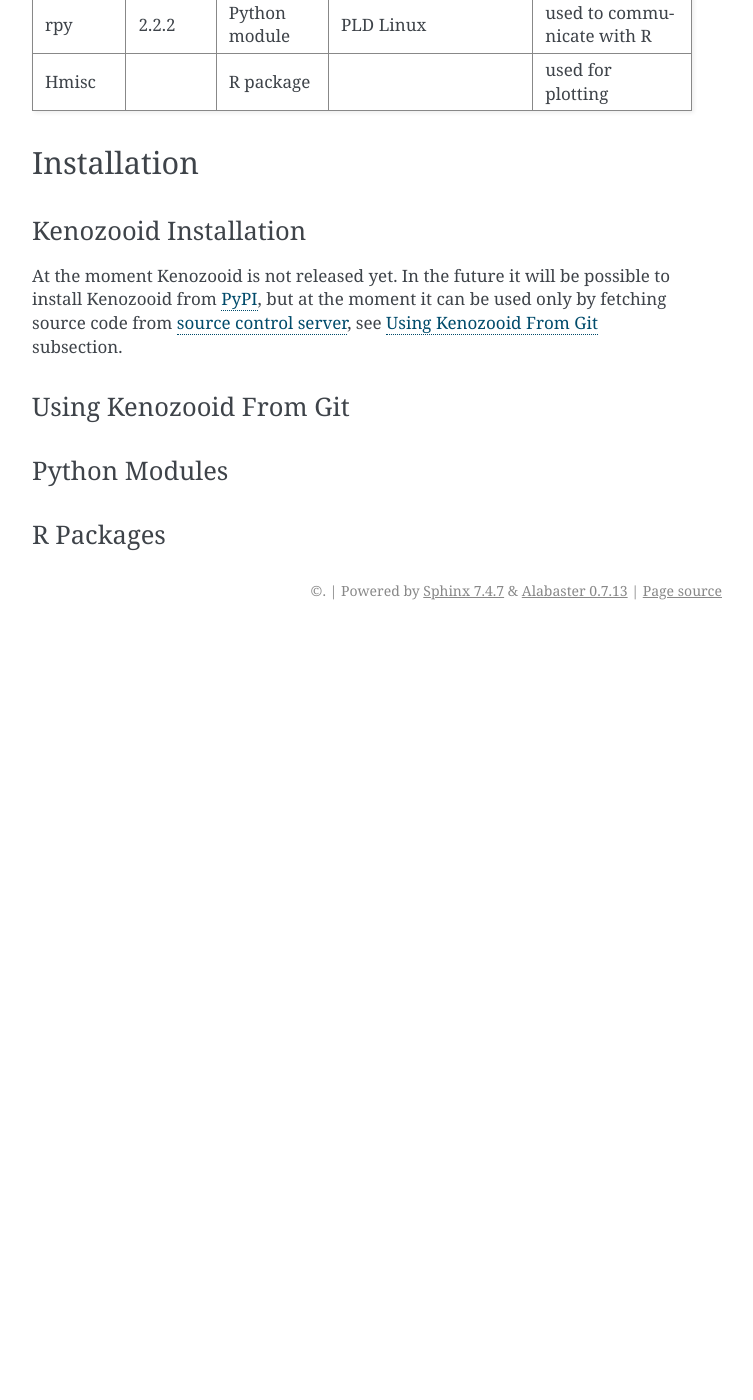
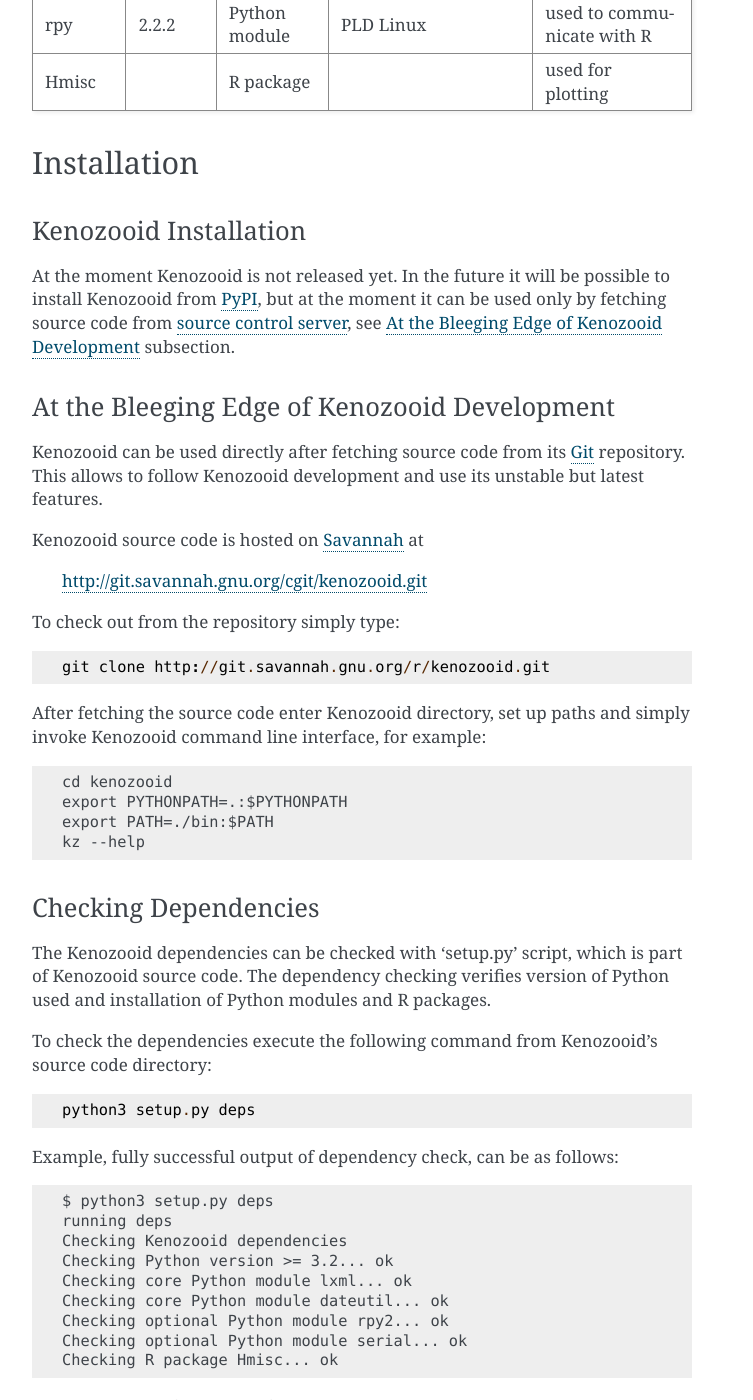
Before and after one commit to gitGNU/gnu_kenozooid, a Sphinx documentation site: the page built from doc/user/ri.rst, in a window 1280 px wide and 1400 px high, scrolled down 894 px. Shown: the whole window, without its empty margins (388-1141 px from the left). Built offline with Sphinx 7.4.7, drawn with Linux system fonts in a browser that asks for light colours; before the commit the page ends 1524 px from its top, so only the background shows below that; some of the changed text lies outside the part shown.

Commit message:
- added kenozooid installation section into user manual (using from git and   dependency checking)

```diff
--- a/doc/user/ri.rst
+++ b/doc/user/ri.rst
@@ -50,21 +50,80 @@
 
 Kenozooid Installation
 ^^^^^^^^^^^^^^^^^^^^^^
-At the moment Kenozooid is not released yet. In the future it will be possible to install
-Kenozooid from `PyPI <http://pypi.python.org/pypi>`_, but at the moment it can be used
-only by fetching source code from
+At the moment Kenozooid is not released yet. In the future it will be possible
+to install Kenozooid from `PyPI <http://pypi.python.org/pypi>`_, but at the
+moment it can be used only by fetching source code from
 `source control server <http://git.savannah.gnu.org/cgit/kenozooid.git>`_, see
 :ref:`use-kz-git` subsection.
 
 .. _use-kz-git:
 
-Using Kenozooid From Git
-^^^^^^^^^^^^^^^^^^^^^^^^
+At the Bleeging Edge of Kenozooid Development
+^^^^^^^^^^^^^^^^^^^^^^^^^^^^^^^^^^^^^^^^^^^^^
+Kenozooid can be used directly after fetching source code from its
+`Git <http://git-scm.com/>`_ repository. This allows to follow Kenozooid
+development and use its unstable but latest features.
 
-Python Modules
-^^^^^^^^^^^^^^
+Kenozooid source code is hosted on `Savannah <http://savannah.gnu.org/>`_ at
 
-R Packages
-^^^^^^^^^^
+    http://git.savannah.gnu.org/cgit/kenozooid.git
+
+To check out from the repository simply type::
+
+    git clone http://git.savannah.gnu.org/r/kenozooid.git
+
+After fetching the source code enter Kenozooid directory, set up paths and
+simply invoke Kenozooid command line interface, for example::
+
+    cd kenozooid
+    export PYTHONPATH=.:$PYTHONPATH
+    export PATH=./bin:$PATH
+    kz --help
+
+Checking Dependencies
+^^^^^^^^^^^^^^^^^^^^^
+The Kenozooid dependencies can be checked with 'setup.py' script, which is part
+of Kenozooid source code. The dependency checking verifies version of Python
+used and installation of Python modules and R packages.
+
+To check the dependencies execute the following command from Kenozooid's source
+code directory::
+
+    python3 setup.py deps
+
+Example, fully successful output of dependency check, can be as follows::
+
+    $ python3 setup.py deps
+    running deps
+    Checking Kenozooid dependencies
+    Checking Python version >= 3.2... ok
+    Checking core Python module lxml... ok
+    Checking core Python module dateutil... ok
+    Checking optional Python module rpy2... ok
+    Checking optional Python module serial... ok
+    Checking R package Hmisc... ok
+
+Example, successful output of dependency check, but with missing optional
+dependencies, might look in the following way::
+
+    $ python3 setup.py deps
+    running deps
+    Checking Kenozooid dependencies
+    Checking Python version >= 3.2... ok
+    Checking core Python module lxml... ok
+    Checking core Python module dateutil... ok
+    Checking optional Python module rpy2... ok
+    Checking optional Python module serial... not found
+    Checking R package Hmisc... not found
+
+    Missing core dependencies:
+
+      Install serial Python module with command
+
+          easy_install-3.2 --user pyserial
+
+      Install Hmisc R package by starting R and invoking command
+
+          install.packages('Hmisc')
 
 .. vim: sw=4:et:ai
```
